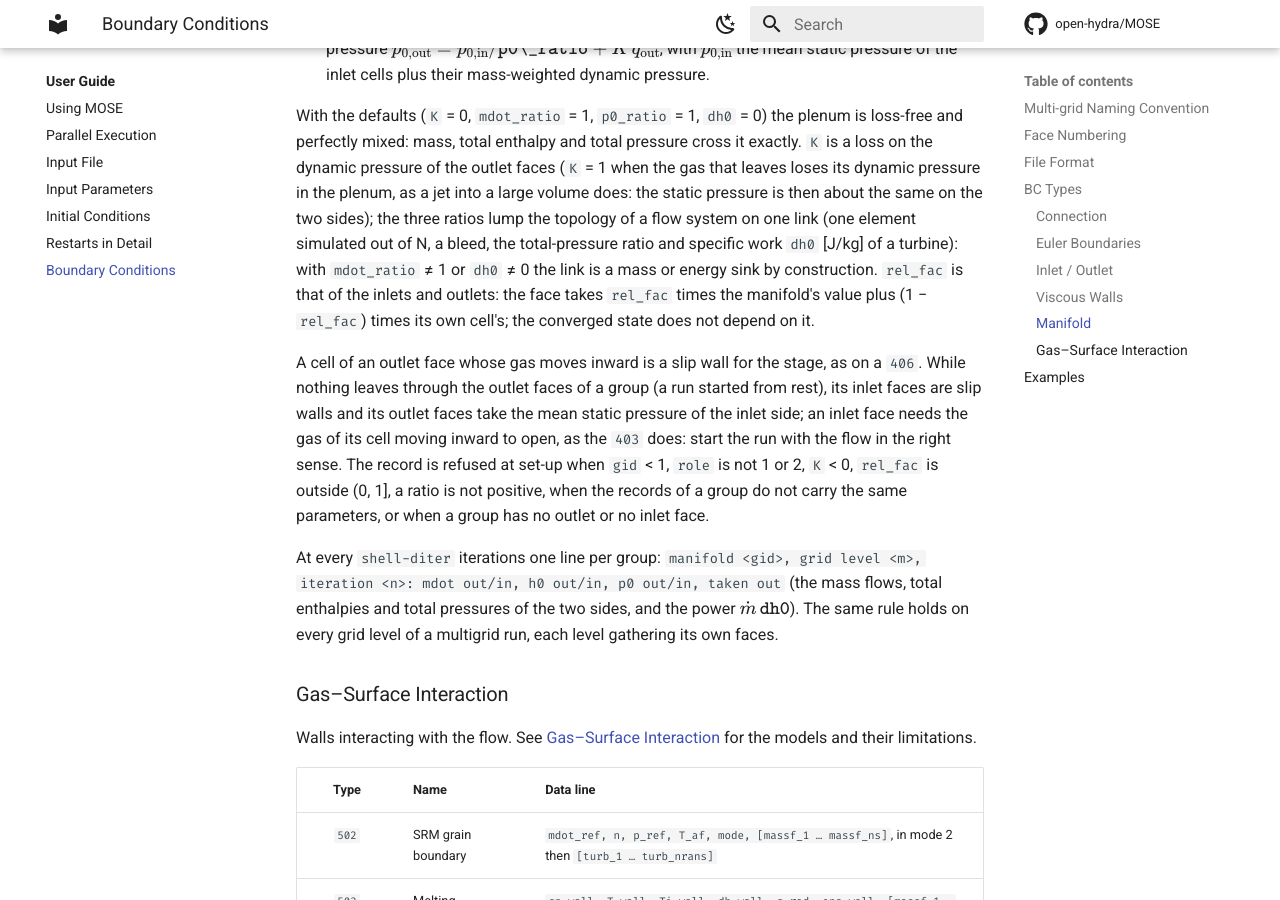
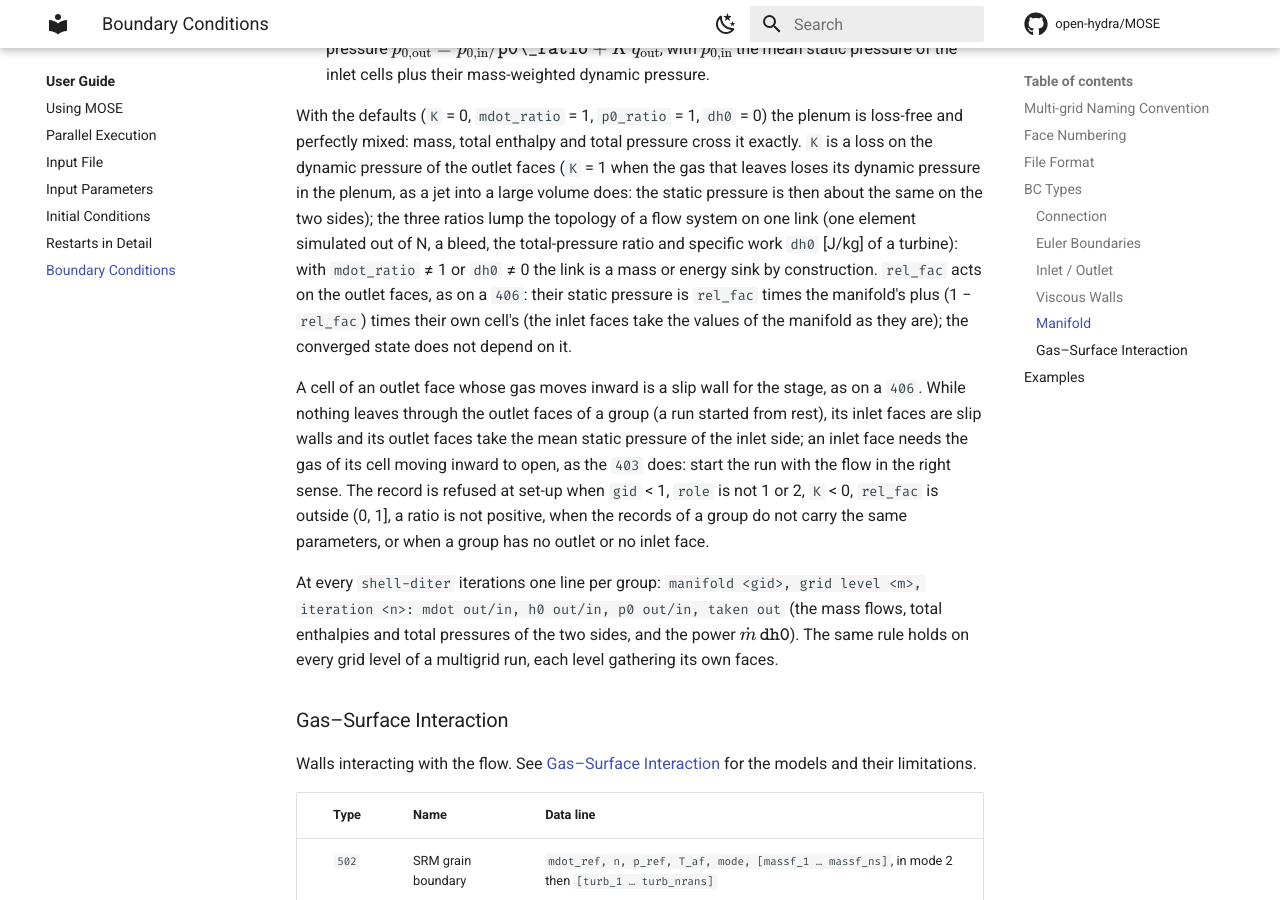
Before and after one commit to open-hydra/MOSE, an MkDocs documentation site: the page built from docs/user/boundary-conditions.md, in a window 1280 px wide and 900 px high, scrolled down 11230 px. Built offline with MkDocs 1.6.1 and Material for MkDocs 9.7.7, drawn with Linux system fonts in a browser that asks for light colours; comment, search, counter and statistics services are not loaded.

Commit message:
docs: the manifold's rel_fac acts on its outlet faces only
The Manifold section said rel_fac blends the value of every face with its cell's; the inlet 403 the manifold uses
never reads rel_fac, so only the outlet faces (406) are blended. Docs only.

Co-Authored-By: Claude Opus 5.5 <noreply@anthropic.com>
Claude-Session: https://claude.ai/code/session_01Wg8bawskRmLTJ3Cmb1mXwn

```diff
--- a/docs/user/boundary-conditions.md
+++ b/docs/user/boundary-conditions.md
@@ -376,9 +376,9 @@ mass, total enthalpy and total pressure cross it exactly. `K` is a loss on the d
 (`K` = 1 when the gas that leaves loses its dynamic pressure in the plenum, as a jet into a large volume does: the static
 pressure is then about the same on the two sides); the three ratios lump the topology of a flow system on one link (one
 element simulated out of N, a bleed, the total-pressure ratio and specific work `dh0` [J/kg] of a turbine): with
-`mdot_ratio` ≠ 1 or `dh0` ≠ 0 the link is a mass or energy sink by construction. `rel_fac` is that of the inlets and
-outlets: the face takes `rel_fac` times the manifold's value plus (1 − `rel_fac`) times its own cell's; the converged
-state does not depend on it.
+`mdot_ratio` ≠ 1 or `dh0` ≠ 0 the link is a mass or energy sink by construction. `rel_fac` acts on the outlet faces,
+as on a `406`: their static pressure is `rel_fac` times the manifold's plus (1 − `rel_fac`) times their own cell's (the
+inlet faces take the values of the manifold as they are); the converged state does not depend on it.
 
 A cell of an outlet face whose gas moves inward is a slip wall for the stage, as on a `406`. While nothing leaves
 through the outlet faces of a group (a run started from rest), its inlet faces are slip walls and its outlet faces take
```
